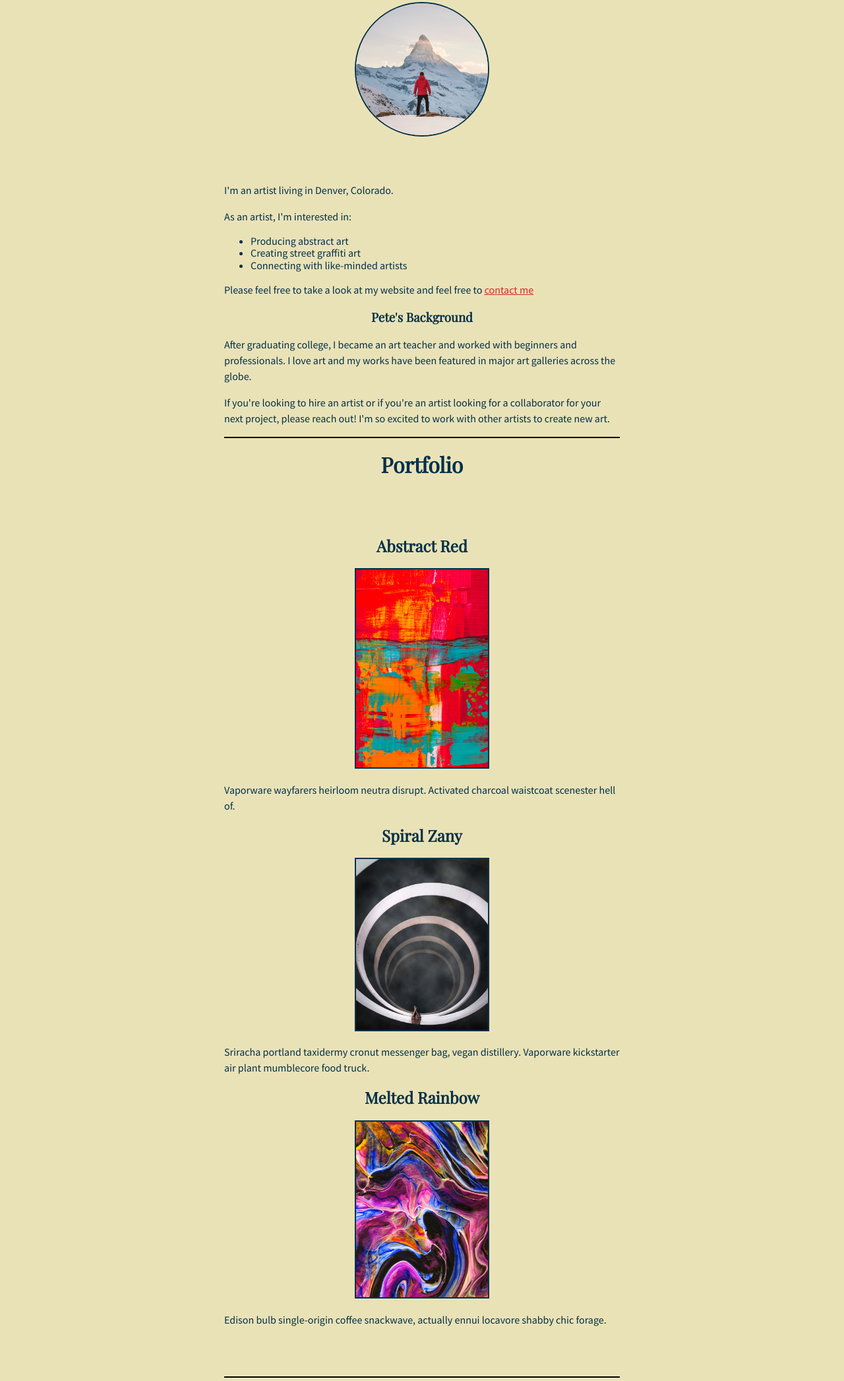
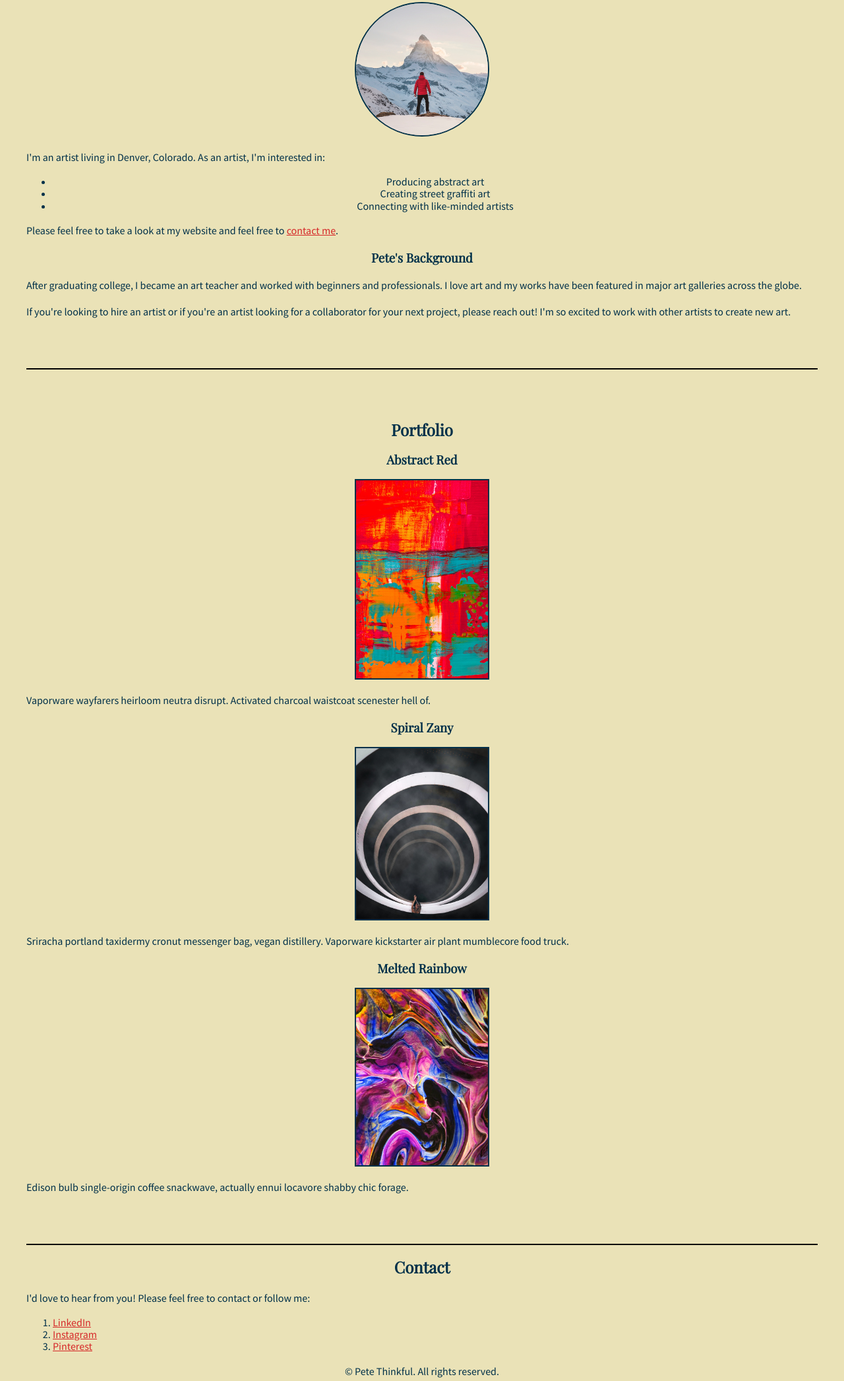
Before and after one commit to RutabagaValkyrie/PeteThinkful, a plain HTML site: page index.html in a window 1280 px wide. Shown: the part 293-2386 px from the top of the page at 66% size. Drawn offline with nearby package versions, Linux system fonts and the light colour scheme.

Commit message:
Update index.html
updated html code with changes

```diff
--- a/index.html
+++ b/index.html
@@ -9,66 +9,67 @@
   <link rel="stylesheet" href="https://cdnjs.cloudflare.com/ajax/libs/normalize/8.0.1/normalize.min.css">
   <link href="style.css" rel="stylesheet" type="text/css">
 </head>
+
+<body>
 <header>
 <h1 style="text-align:center;">Pete Thinkful | Artist</h1>
 <nav>
       <a href="#About">About</a>
       <a href="#Portfolio">Portfolio</a>
       <a href="#Contact">Contact</a>
+</nav>
 </header>
-    </nav>
 
-<body>
-  <!-- TODO: Add header here -->
+
+<main>
+  <article id="about">
+     <div>
         <h2 style="text-align:center">About</h2>
-    <section: id="About">
         <h3 style="text-align:center">Hi! I'm Pete Thinkful</h3>
- <article>
-        <div>
         <img class="image-circle" src="images/pete-thinkful.png" alt="Pete Thinkful">
-        </div>
-      </article>
-  <main>
-    <div>
-      <!-- TODO: Add About section here -->
-      <p>I'm an artist living in Denver, Colorado.</p>
-     <p> As an artist, I'm interested in:</p>
+         <p>I'm an artist living in Denver, Colorado.
+               As an artist, I'm interested in:</p>
            <ul>
                <li>Producing abstract art</li>
                <li>Creating street graffiti art</li>
                <li>Connecting with like-minded artists</li>
            </ul>
-    <p>Please feel free to take a look at my website and feel free to <u> <a href="#Contact">contact me</a> </u></p>
+           <p>Please feel free to take a look at my website and feel free to <a
+            href="#contact">contact me</a>.</p>
 
            <h3 style="text-align:center">Pete's Background</h3>
+
            <p>After graduating college, I became an art teacher and worked with
                 beginners and professionals. I love art and my works have been
                 featured in major art galleries across the globe.</p>
             <p>If you're looking to hire an artist or if you're an artist looking
                 for a collaborator for your next project, please reach out! I'm so
               excited to work with other artists to create new art.</p>
-
+        </div>
+    </article>
 
     <hr>
 
     <!-- TODO: Add Portfolio section here -->
-      <h1 style="text-align:center">Portfolio</h1>
-       <section: id="Portfolio">
-      <article>
+    <article id="portfolio">
+
         <div>
-          <h2>Abstract Red</h2>
+        <h2 style="text-align:center">Portfolio</h2>
+          <h3>Abstract Red</h3>
           <img src="images/abstract-red.png" alt="Abstract Red">
           <p>Vaporware wayfarers heirloom neutra disrupt. Activated charcoal
              waistcoat scenester hell of.</p>
         </div>
+
         <div>
-          <h2>Spiral Zany</h2>
+          <h3>Spiral Zany</h3>
           <img src="images/spiral-zany.png" alt="Spiral Zany">
           <p>Sriracha portland taxidermy cronut messenger bag, vegan
              distillery. Vaporware kickstarter air plant mumblecore food truck.</p>
         </div>
+
         <div>
-          <h2>Melted Rainbow</h2>
+          <h3>Melted Rainbow</h3>
           <img src="images/melted-rainbow.png" alt="Melted Rainbow">
           <p>Edison bulb single-origin coffee snackwave, actually ennui
              locavore shabby chic forage.</p>
@@ -76,30 +77,23 @@
       </article>
 
       <hr>
-<br>
+
+
       <!-- TODO: Add Contact section here -->
-      <main>
-        <div>
-          <h1 style="text-align:center">Contact</h1>
-          <section: id="Contact">
-          <article>
+      <section id="contact">
+        <h2 style="text-align:center">Contact</h2>
             <p>I'd love to hear from you! Please feel free to contact or follow me:</p>
             <ol>
-        <a href="#Contact">
-    <li>LinkedIn</li>
-    <li>Instagram</li>
-    <li>Pinterest</li>
-       </a>
-        </article>
+                <li><a href="https://www.linkedin.com/" target="_blank">LinkedIn</a></li>
+                <li><a href="https://www.instagram.com/" target="_blank">Instagram</a></li>
+                <li><a href="https://www.pinterest.com/" target="_blank">Pinterest</a></li>
             </ol>
-    </div>
+        </section>
     </main>
-          </article>
 
   <!-- Footer section -->
   <footer>
     <p style="text-align: center">© Pete Thinkful. All rights reserved.</p>
   </footer>
 </body>
-
 </html>
```
Lines whose indentation alone changed are shown as unchanged.
